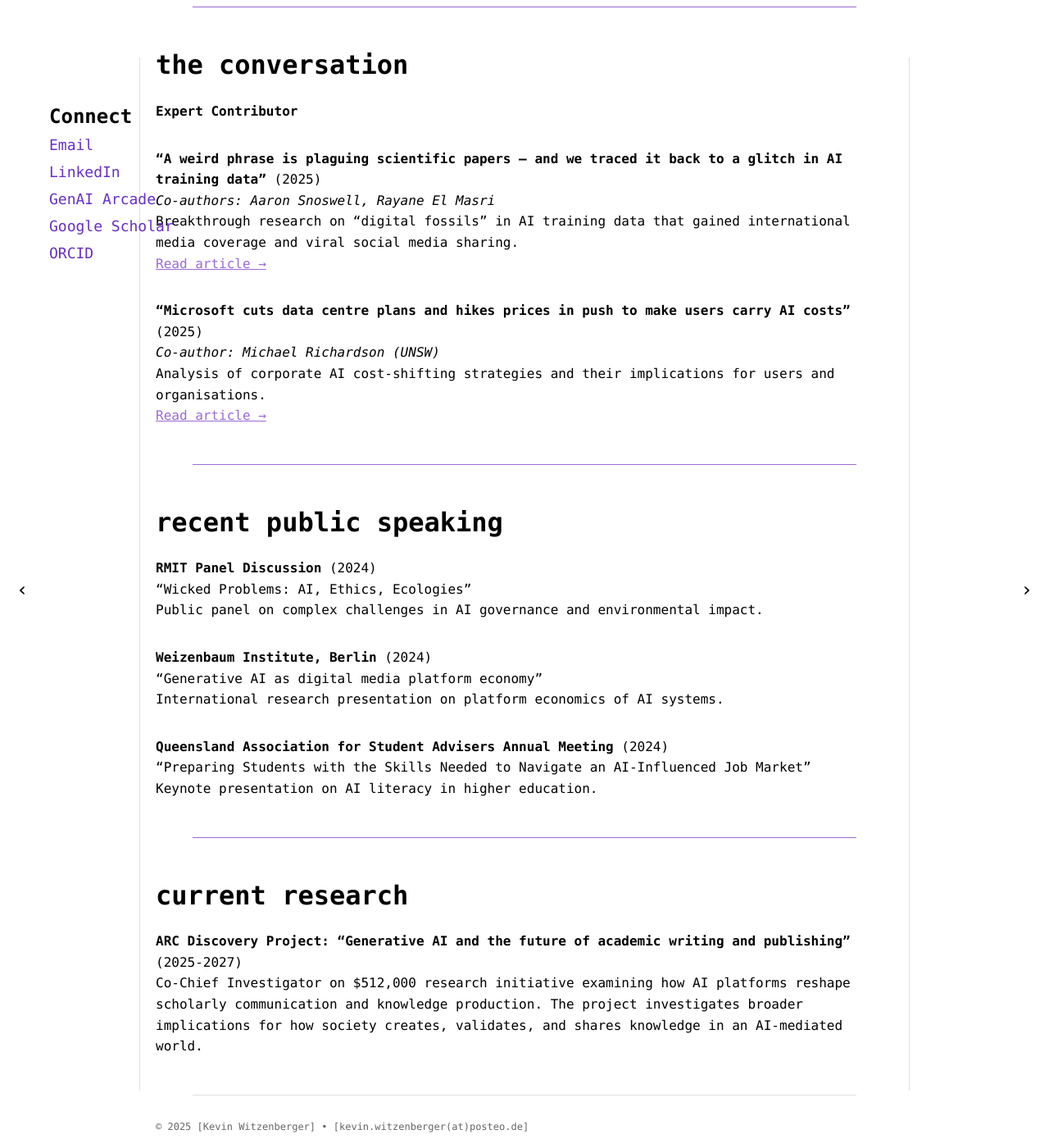
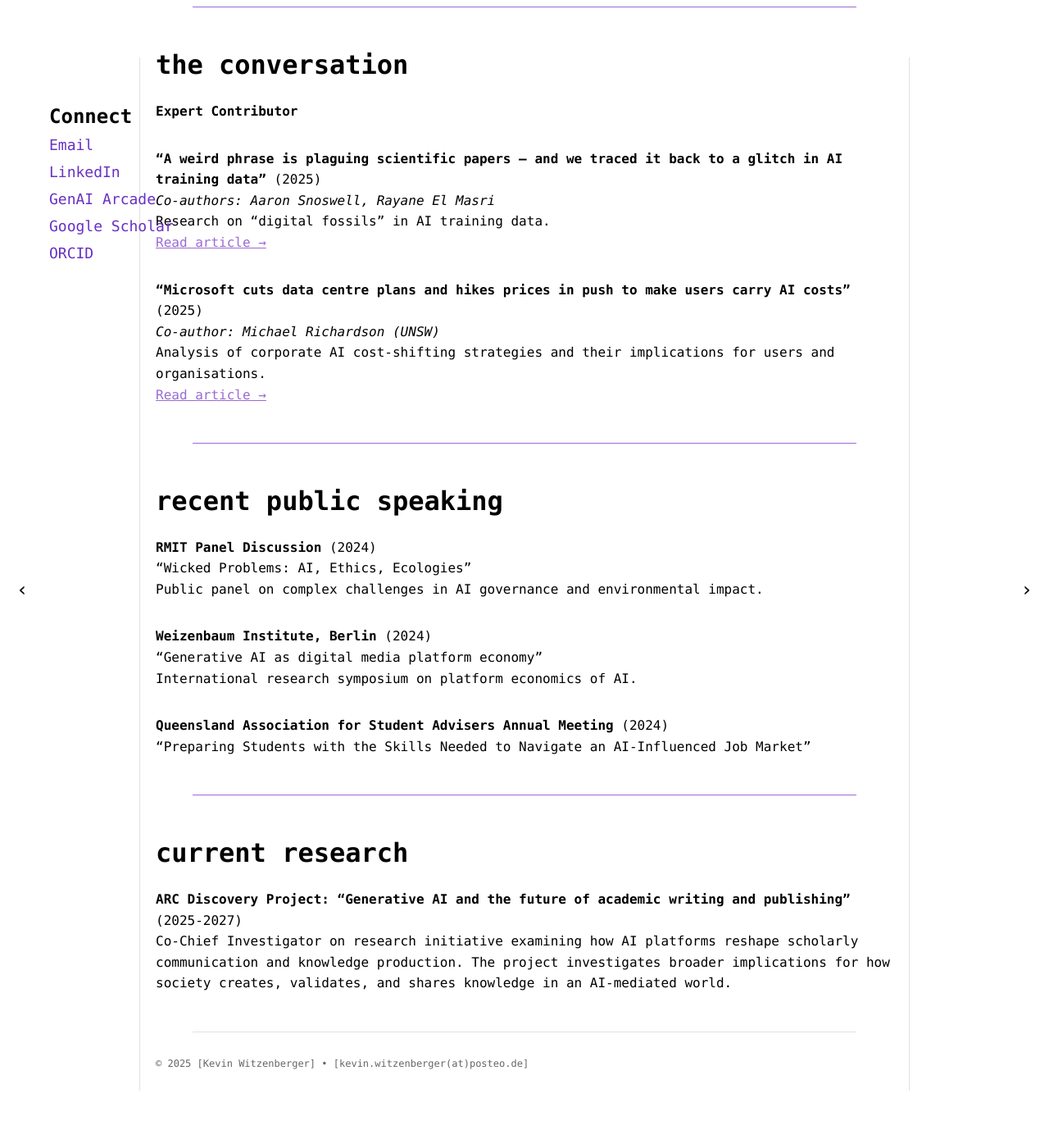
Before and after one commit to kevinwtz404/kevin-witzenberger, a Jekyll site: the page built from media.md, in a window 1280 px wide and 1400 px high, scrolled down 316 px. Shown: the whole window at 82% size. Built offline with Jekyll 4.4.1, drawn with Linux system fonts in a browser that asks for light colours; after the commit the page ends 1662 px from its top, so only the background shows below that.

Commit message:
Update media.md

```diff
--- a/media.md
+++ b/media.md
@@ -15,7 +15,7 @@ My media work focuses on making AI research accessible to diverse audiences thro
 
 **"A weird phrase is plaguing scientific papers – and we traced it back to a glitch in AI training data"** (2025)
 *Co-authors: Aaron Snoswell, Rayane El Masri*
-Breakthrough research on "digital fossils" in AI training data that gained international media coverage and viral social media sharing.
+Research on "digital fossils" in AI training data.
 [Read article →](https://theconversation.com/a-weird-phrase-is-plaguing-scientific-papers-and-we-traced-it-back-to-a-glitch-in-ai-training-data-254463)
 
 **"Microsoft cuts data centre plans and hikes prices in push to make users carry AI costs"** (2025)
@@ -33,15 +33,14 @@ Public panel on complex challenges in AI governance and environmental impact.
 
 **Weizenbaum Institute, Berlin** (2024)
 "Generative AI as digital media platform economy"
-International research presentation on platform economics of AI systems.
+International research symposium on platform economics of AI.
 
 **Queensland Association for Student Advisers Annual Meeting** (2024)
 "Preparing Students with the Skills Needed to Navigate an AI-Influenced Job Market"
-Keynote presentation on AI literacy in higher education.
 
 ---
 
 ## current research
 
 **ARC Discovery Project: "Generative AI and the future of academic writing and publishing"** (2025-2027)
-Co-Chief Investigator on $512,000 research initiative examining how AI platforms reshape scholarly communication and knowledge production. The project investigates broader implications for how society creates, validates, and shares knowledge in an AI-mediated world.
+Co-Chief Investigator on research initiative examining how AI platforms reshape scholarly communication and knowledge production. The project investigates broader implications for how society creates, validates, and shares knowledge in an AI-mediated world.
```
